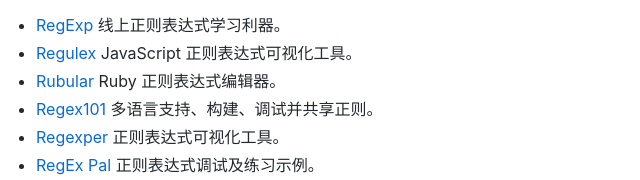
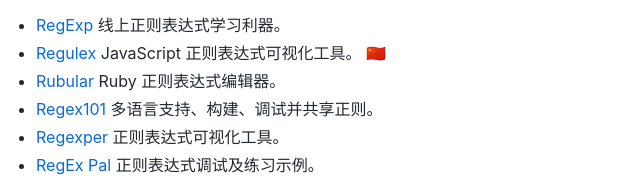
Before and after one commit to jaywcjlove/regexp-example, a plain HTML site: page index.html in a window 1280 px wide. Shown: the part 10922-11102 px from the top of the page, 156-796 px from the left. Drawn offline with Linux system fonts and the light colour scheme; some packages are replaced by stand-ins of ours; a script that the page names is missing.

Commit message:
deploy: b22c7e58c1ecc2350f10a7999e7d2281c80843cc

```diff
--- a/index.html
+++ b/index.html
@@ -567,7 +567,7 @@
       <h2 id="工具推荐"><a class="anchor" aria-hidden="true" tabindex="-1" href="#工具推荐"><span class="octicon octicon-link"></span></a>工具推荐</h2>
       <ul>
         <li><a href="http://github.com/gskinner/regexr">RegExp</a> 线上正则表达式学习利器。</li>
-        <li><a href="https://jex.im/regulex/#!flags=&#x26;re=%5E(a%7Cb)*%3F%24">Regulex</a> JavaScript 正则表达式可视化工具。</li>
+        <li><a href="https://jex.im/regulex/#!flags=&#x26;re=%5E(a%7Cb)*%3F%24">Regulex</a> JavaScript 正则表达式可视化工具。 <a href="https://jaywcjlove.gitee.io/regulex/">🇨🇳</a></li>
         <li><a href="https://rubular.com/">Rubular</a> Ruby 正则表达式编辑器。</li>
         <li><a href="https://regex101.com/">Regex101</a> 多语言支持、构建、调试并共享正则。</li>
         <li><a href="https://regexper.com/">Regexper</a> 正则表达式可视化工具。</li>
```
